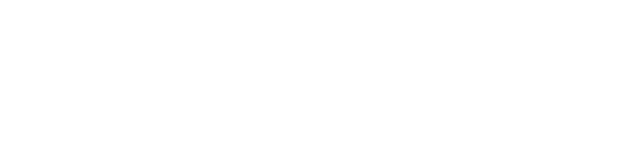
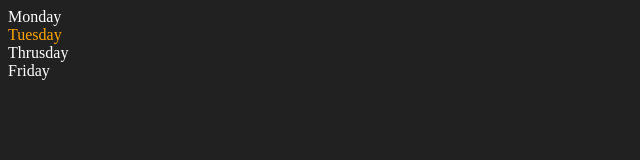
Before and after one commit to kunal042/Javascript, a plain HTML site: page Dom/index.html in a window 1280 px wide. Shown: the whole page, without its empty margins (0-640 px from the left). Drawn offline with Linux system fonts and the light colour scheme.

Commit message:
dom query selector

```diff
--- a/Dom/index.html
+++ b/Dom/index.html
@@ -4,8 +4,19 @@
     <meta charset="UTF-8">
     <meta name="viewport" content="width=device-width, initial-scale=1.0">
     <title>Dom Llearning</title>
+
+    <link rel="stylesheet" href="style.css">
 </head>
 <body>
+   <div class="parent">
+    <div class="day">Monday</div>
+    <div class="day">Tuesday</div>
+    <div class="day">Thrusday</div>
+    <div class="day">Friday</div>
+   </div>
 
+
+
+    <script src="script.js"></script>
 </body>
 </html>
--- a/Dom/script.js
+++ b/Dom/script.js
@@ -0,0 +1,22 @@
+const parent = document.querySelector(".parent")
+console.log(parent);
+console.log(parent.children);
+// console.log(parent.children[1].innerHTML);
+
+// for (let i = 0; i < parent.children.length; i++) {
+//     const element = parent.children[i].innerHTML;
+//     console.log(element);
+// }
+
+parent.children[1].style.color = "orange"
+
+// console.log(parent.firstElementChild);
+// console.log(parent.lastElementChild);
+
+const dayOne = document.querySelector(".day")
+console.log(dayOne);
+console.log(dayOne.parentElement);
+console.log(dayOne.nextElementSibling);
+
+
+console.log("Nodes : " , parent.childNode);
--- a/Dom/style.css
+++ b/Dom/style.css
@@ -0,0 +1,4 @@
+body {
+    background-color: #212121;
+    color: #fff;
+}
```
